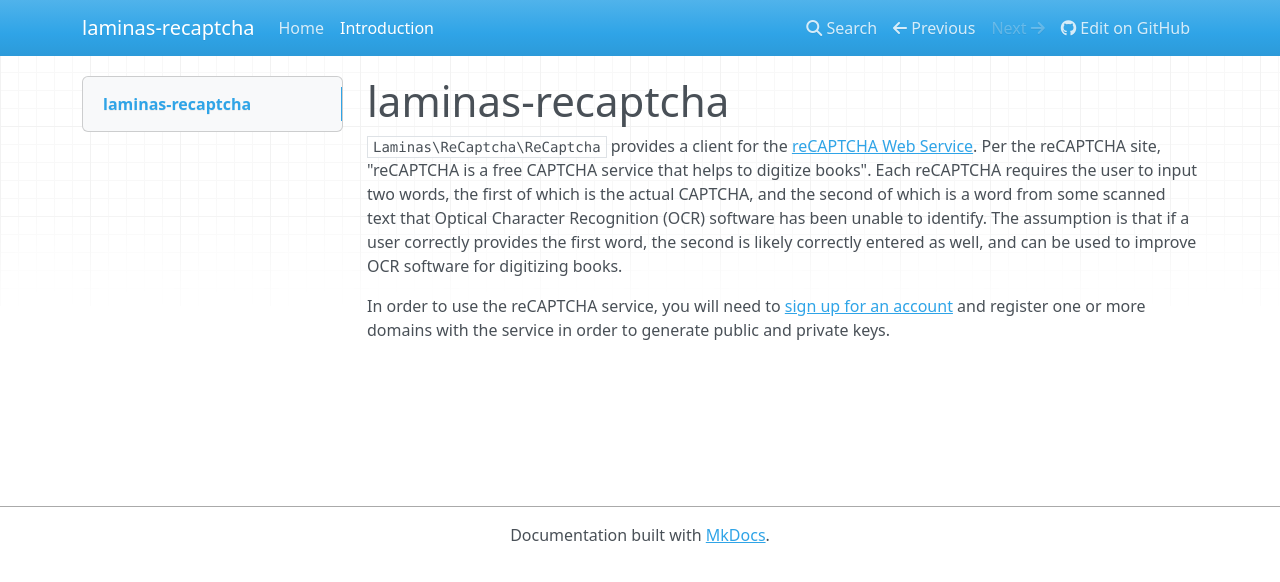
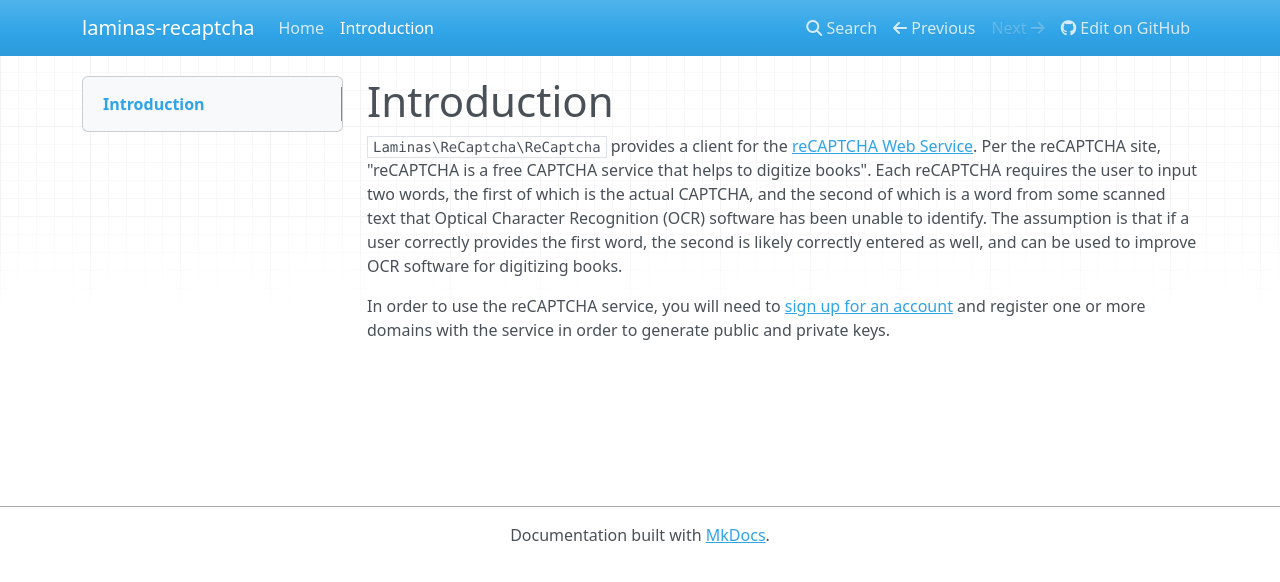
Before and after one commit to laminas/laminas-recaptcha, an MkDocs documentation site: the page built from docs/book/intro.md, in a window 1280 px wide. Shown: the top 582 px of the page. Built offline with MkDocs 1.6.1, drawn with Linux system fonts in a browser that asks for light colours; nearby versions of some CDN libraries; old or Windows-style settings are respelled for this version of MkDocs.

Commit message:
Updates headline for introduction page
Signed-off-by: Frank Brückner <dev@froschdesignstudio.de>

```diff
--- a/docs/book/intro.md
+++ b/docs/book/intro.md
@@ -1,4 +1,4 @@
-# laminas-recaptcha
+# Introduction
 
 `Laminas\ReCaptcha\ReCaptcha` provides a client for the [reCAPTCHA Web Service](https://www.google.com/recaptcha/).
 Per the reCAPTCHA site, "reCAPTCHA is a free CAPTCHA service that helps to digitize books". Each reCAPTCHA requires
```
